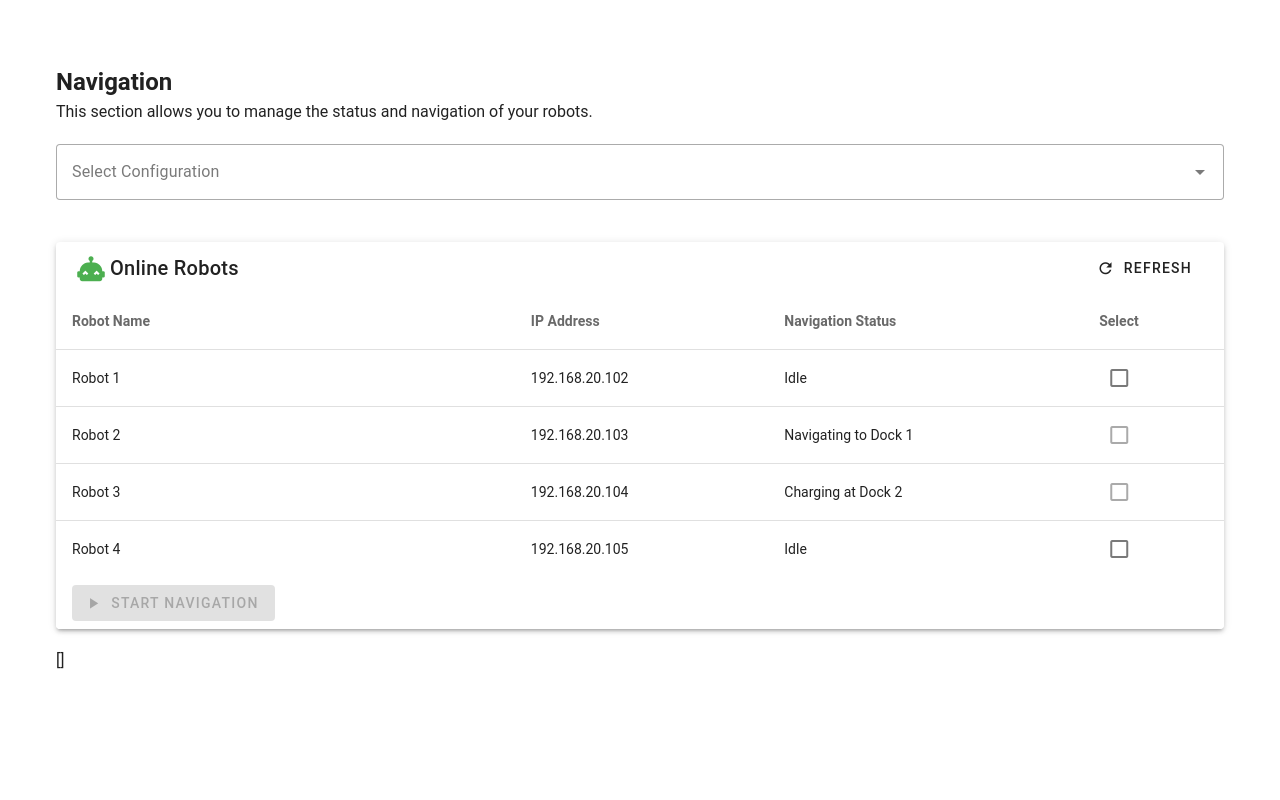
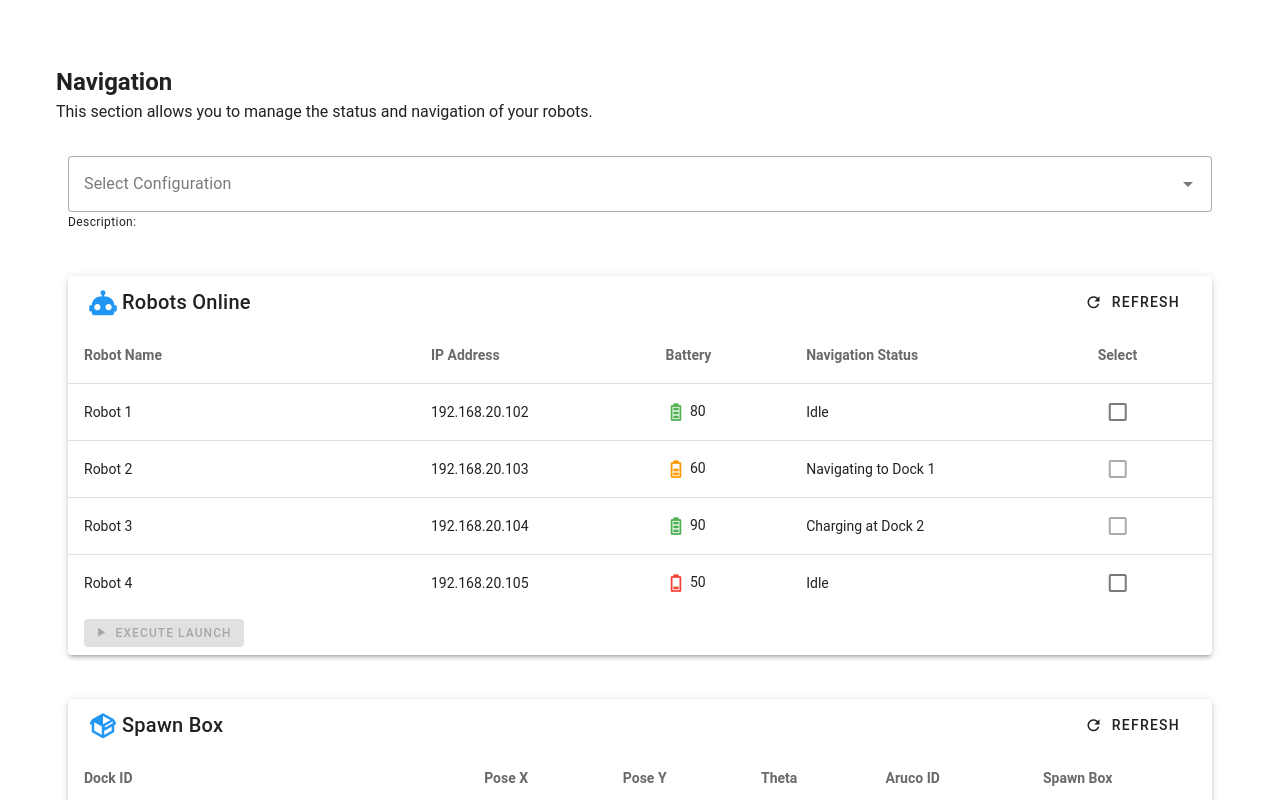
Before and after one commit to KarlBorromeo/couliglig_web, a Nuxt app: page /navigation in a window 1280 px wide. Built offline with nearby package versions, Linux system fonts and the light colour scheme; no server answers.

Commit message:
feat: enhance navigation and dock configuration management in UI

```diff
--- a/pages/navigation.vue
+++ b/pages/navigation.vue
@@ -4,54 +4,123 @@
       <h1>Navigation</h1>
       <p>This section allows you to manage the status and navigation of your robots.</p>
     </section>
-    <section>
+    <v-col>
+      <section class="d-flex flex-column">
         <v-select
-        :items="['Dock 1', 'Dock 2', 'Dock 3']"
+          :items="dockConfigs"
+          item-title="name"
+          item-value="id"
           label="Select Configuration"
+          v-model="selectedDockConfig"
           variant="outlined"
+          hide-details
+          clearable
         ></v-select>
+        <p class="text-caption">Description: {{ selectedDockConfig ? dockConfigs.find(config => config.id === selectedDockConfig)?.description : '' }}</p>
       </section>
+    </v-col>
+    <v-col>
       <v-card elevation="3">
         <v-card-title class="d-flex align-center">
-        <p class="ml-1"><v-icon class="py-0 my-0" color="green">mdi-robot-excited</v-icon><span class="ml-1">Online Robots</span></p>
+          <p class="ml-1"><v-icon class="py-0 my-0" color="blue">mdi-robot</v-icon><span class="ml-1">Robots Online</span></p>
           <v-spacer></v-spacer>
           <v-btn variant="flat" prepend-icon="mdi-refresh">Refresh</v-btn>
         </v-card-title>
         <v-table>
           <thead>
             <tr>
-            <th v-for="header in itemHeader" :key="header" class="font-weight-bold" style="color: rgb(105, 105, 105);">
+              <th v-for="header in activeRobotHeaders" :key="header" class="font-weight-bold" style="color: rgb(105, 105, 105);">
                 {{ header }}
               </th>
             </tr>
           </thead>
           <tbody>
             <tr
-            v-for="item in itemsData"
-            :key="item.name"
+              v-for="activeRobot in activeRobots"
+              :key="activeRobot.name"
             >
-            <td>{{ item.name }}</td>
-            <td>{{ item.ip }}</td>
-            <td>{{ item.status }}</td>
-            <td><v-checkbox hide-details :disabled="item.status.toUpperCase() !== 'IDLE'" v-model="selectedRobots" :value="item.name"></v-checkbox></td>
+              <td>{{ activeRobot.name }}</td>
+              <td>{{ activeRobot.ip }}</td>
+              <td>
+                <v-icon color="green" v-if="activeRobot.battery > 75">
+                  mdi-battery-high
+                </v-icon>
+                <v-icon color="orange" v-else-if="activeRobot.battery > 50">
+                  mdi-battery-medium
+                </v-icon>
+                <v-icon color="red" v-else>
+                  mdi-battery-low
+                </v-icon>
+                {{ activeRobot.battery }}
+              </td>
+              <td>{{ activeRobot.status }}</td>
+              <td><v-checkbox hide-details :disabled="activeRobot.status.toUpperCase() !== 'IDLE'" v-model="selectedRobots" :value="activeRobot.name"></v-checkbox></td>
             </tr>
           </tbody>
           <v-footer class="d-flex align-center">
-          <v-btn variant="flat" prepend-icon="mdi-play" :disabled="selectedRobots.length === 0" :color="selectedRobots.length === 0 ? '' : 'primary'">Start Navigation</v-btn>
+            <v-btn variant="flat" prepend-icon="mdi-play" :disabled="selectedRobots.length === 0 || !selectedDockConfig" :color="selectedRobots.length === 0 || !selectedDockConfig ? '' : 'primary'" size="small">Execute launch</v-btn>
           </v-footer>
         </v-table>
       </v-card>
-    {{ selectedRobots }}
+    </v-col>
+
+    <v-col>
+      <v-card elevation="3">
+        <v-card-title class="d-flex align-center">
+          <p class="ml-1"><v-icon class="py-0 my-0" color="blue">mdi-package-variant</v-icon><span class="ml-1">Spawn Box</span></p>
+          <v-spacer></v-spacer>
+          <v-btn variant="flat" prepend-icon="mdi-refresh">Refresh</v-btn>
+        </v-card-title>
+        <v-table>
+          <thead>
+            <tr>
+              <th v-for="header in dockHeaders" :key="header" class="font-weight-bold" style="color: rgb(105, 105, 105);">
+                {{ header }}
+              </th>
+            </tr>
+          </thead>
+          <tbody>
+            <tr v-for="dock in docks" :key="dock.id">
+              <td>{{ dock.id }}</td>
+              <td>{{ dock.x }}</td>
+              <td>{{ dock.y }}</td>
+              <td>{{ dock.theta }}</td>
+              <td>{{ dock.arucoId }}</td>
+              <td>
+                <v-switch inset hide-details color="primary"></v-switch>
+              </td>
+            </tr>
+          </tbody>
+          <v-footer class="d-flex align-center">
+            <v-btn variant="flat" prepend-icon="mdi-chart-timeline-variant-shimmer" color="primary" size="small">Update Dock States</v-btn>
+          </v-footer>
+        </v-table>
+      </v-card>
+    </v-col>
   </v-container>
 </template>
 
 <script setup lang="ts">
+  const dockStore = useDockStore()
   const selectedRobots = ref<string[]>([])
-  const itemHeader = ['Robot Name', 'IP Address', 'Navigation Status', 'Select']
-  const itemsData = [
-    { name: 'Robot 1', ip: '192.168.20.102', status: 'Idle' },
-    { name: 'Robot 2', ip: '192.168.20.103', status: 'Navigating to Dock 1' },
-    { name: 'Robot 3', ip: '192.168.20.104', status: 'Charging at Dock 2' },
-    { name: 'Robot 4', ip: '192.168.20.105', status: 'Idle' },
+  const activeRobotHeaders = ['Robot Name', 'IP Address', 'Battery','Navigation Status', 'Select']
+  const activeRobots = [
+    { name: 'Robot 1', ip: '192.168.20.102', battery: 80, status: 'Idle' },
+    { name: 'Robot 2', ip: '192.168.20.103', battery: 60, status: 'Navigating to Dock 1' },
+    { name: 'Robot 3', ip: '192.168.20.104', battery: 90, status: 'Charging at Dock 2' },
+    { name: 'Robot 4', ip: '192.168.20.105', battery: 50, status: 'Idle' },
   ]
+  const dockHeaders = ['Dock ID', 'Pose X', 'Pose Y', 'Theta', 'Aruco ID', 'Spawn Box']
+  const docks = [
+    { id: 'Dock 1', x: '2.5', y: '3.0', theta: '90°', arucoId: 'Aruco 1' },
+    { id: 'Dock 2', x: '5.0', y: '1.5', theta: '180°', arucoId: 'Aruco 2' },
+    { id: 'Dock 3', x: '1.0', y: '4.0', theta: '270°', arucoId: 'Aruco 3' },
+  ]
+  const dockConfigs = computed(() => dockStore.dockConfigs)
+  const selectedDockConfig = ref<number | null>(null)
+
+  onMounted(async () => {
+    console.log("Fetching dock configurations...")
+    await dockStore.fetchDockConfigs()
+  })
 </script>
--- a/stores/dockStore.ts
+++ b/stores/dockStore.ts
@@ -3,10 +3,10 @@ import axios from "axios";
 
 export const useDockStore = defineStore("dock", {
   state: () => ({
-
+    dockConfigs: [] as dockConfigs[],
   }),
   actions: {
-    async createConfig(configPayload: dockConfig, docksPayload: createDock[]| [], formDataMap: FormData, robotPoses: robotPose[] | []) {
+    async createConfig(configPayload: createDockConfig, docksPayload: createDock[]| [], formDataMap: FormData, robotPoses: robotPose[] | []) {
         try {
             const baseurl = useRuntimeConfig().public.baseURL;
 
@@ -41,11 +41,20 @@ export const useDockStore = defineStore("dock", {
         } catch (error) {
             console.error("Error creating config:", error);
         }
+    },
+    async fetchDockConfigs() {
+        try {
+            const baseurl = useRuntimeConfig().public.baseURL;
+            const response = await axios.get(`${baseurl}dock/configs`);
+            this.dockConfigs = response.data;
+        } catch (error) {
+            console.error("Error fetching dock configurations:", error);
+        }
     }
   },
 });
 
-interface dockConfig {
+interface createDockConfig {
   name: string;
   description: string;
 }
@@ -63,4 +72,9 @@ interface robotPose {
     initial_x: number
     initial_y: number
     initial_theta: number
-  }
+}
+interface dockConfigs {
+    id: number;
+    name: string;
+    description: string;
+}
```
Also changed, not shown: pages/create-config.vue (line endings or trailing spaces). Lines whose indentation alone changed are shown as unchanged.
